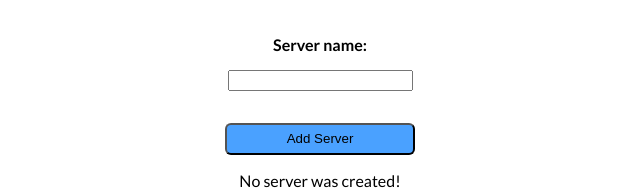
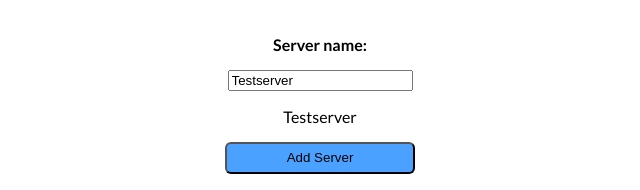
Before and after one commit to mattyl006/angular-learning, an Angular app in the folder my-first-app/: page / in a window 1280 px wide. Shown: the part 178-368 px from the top of the page, without its empty margins (320-960 px from the left). Built offline with nearby package versions, Linux system fonts and the light colour scheme.

Commit message:
two way binding ng model test

```diff
--- a/my-first-app/src/app/app.module.ts
+++ b/my-first-app/src/app/app.module.ts
@@ -6,6 +6,7 @@
 import { SuccessAlertComponent } from './alerts/success-alert/success-alert.component';
 import { ServerComponent } from './server/server.component';
 import { ServersComponent } from './servers/servers.component';
+import {FormsModule} from '@angular/forms';
 
 @NgModule({
   declarations: [
@@ -16,7 +17,8 @@
     ServersComponent
   ],
     imports: [
-        BrowserModule
+        BrowserModule,
+        FormsModule
     ],
   providers: [],
   bootstrap: [AppComponent]
--- a/my-first-app/src/app/servers/servers.component.html
+++ b/my-first-app/src/app/servers/servers.component.html
@@ -5,7 +5,7 @@
     id="servers-control"
     name="servers-control"
     type="text"
-    (input)="onUpdateServerName($event)">
+    [(ngModel)]="serverName">
   <p class="servers__paragraph">{{ serverName }}</p>
   <button class="servers__button" [disabled] = "!allowNewServer" (click)="onCreateServer()">
     Add Server
--- a/my-first-app/src/app/servers/servers.component.ts
+++ b/my-first-app/src/app/servers/servers.component.ts
@@ -9,7 +9,7 @@
 
   allowNewServer: boolean = false;
   serverCreationStatus: string = 'No server was created!';
-  serverName: any = '';
+  serverName: any = 'Testserver';
 
   constructor() {
     setTimeout(() => {
```
